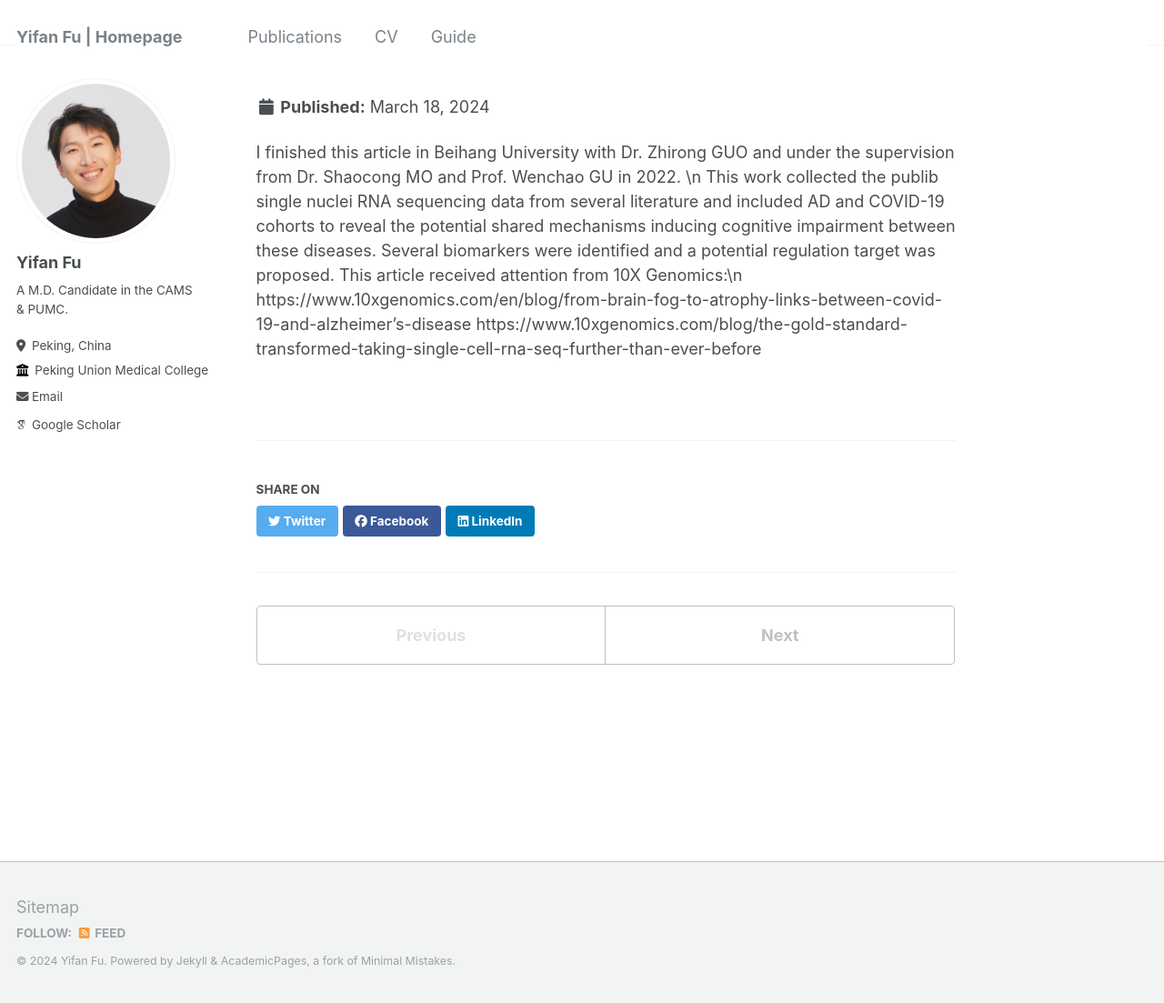
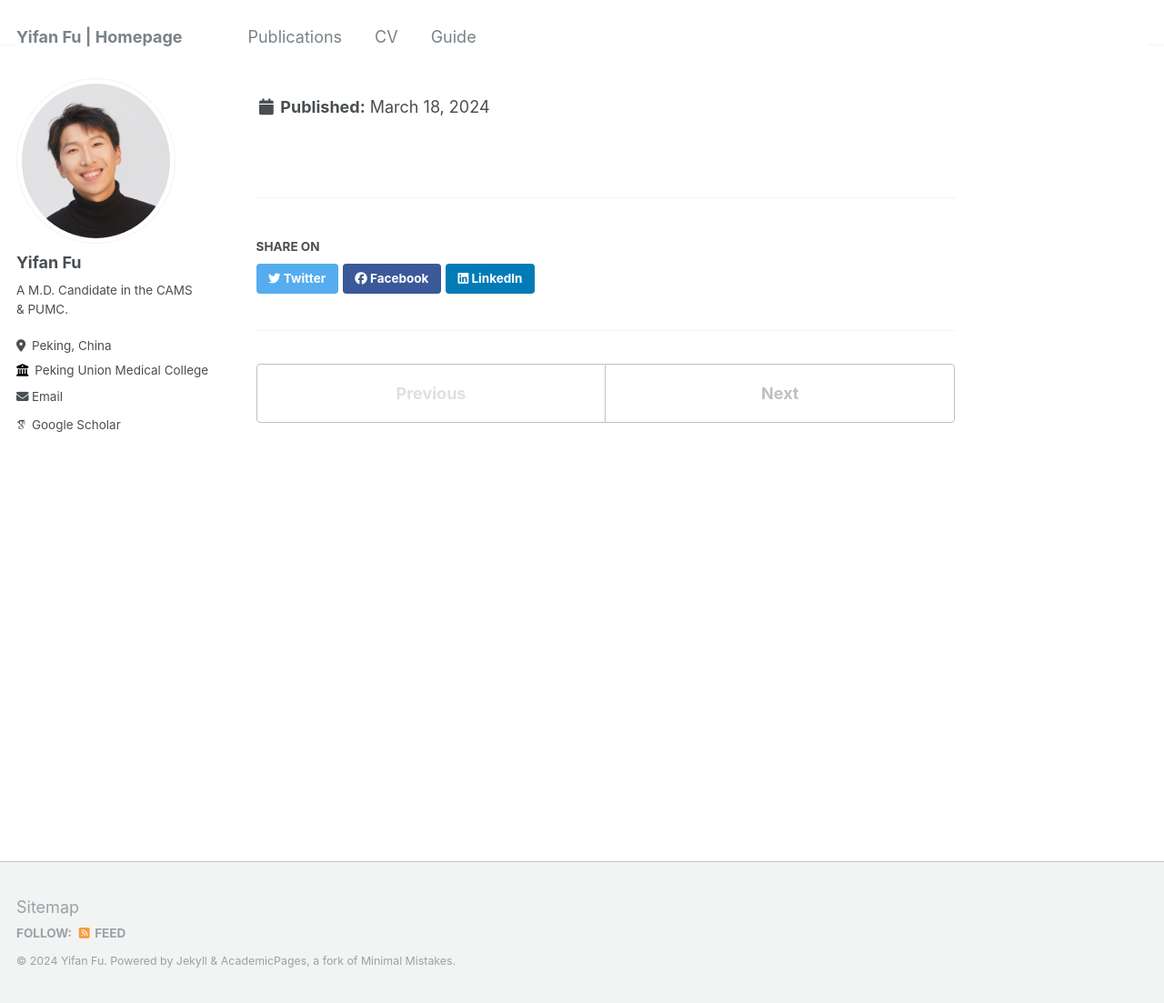
Before and after one commit to yifanfu01/yifanfu01.github.io, a Jekyll site: the page built from _publications/10-3389-fimmu-2022-967356.md, in a window 1280 px wide and 1103 px high. Shown: the whole window at 91% size. Built offline with Jekyll 4.4.1, drawn with Linux system fonts in a browser that asks for light colours; some web fonts are replaced.

Commit message:
Update 10-3389-fimmu-2022-967356.md

```diff
--- a/_publications/10-3389-fimmu-2022-967356.md
+++ b/_publications/10-3389-fimmu-2022-967356.md
@@ -8,8 +8,3 @@ venue: 'Front Immunol'
 paperurl: 'https://doi.org/10.3389/fimmu.2022.967356'
 citation: 'Fu Y, Guo Z, Wang Y, et al. Single-nucleus RNA sequencing reveals the shared mechanisms inducing cognitive impairment between COVID-19 and Alzheimer's disease. Front Immunol. 2022;13:967356.'
 ---
-I finished this article in Beihang University with Dr. Zhirong GUO and under the supervision from Dr. Shaocong MO and Prof. Wenchao GU in 2022. \n
-This work collected the publib single nuclei RNA sequencing data from several literature and included AD and COVID-19 cohorts to reveal the potential shared mechanisms inducing cognitive impairment between these diseases. Several biomarkers were identified and a potential regulation target was proposed.
-This article received attention from 10X Genomics:\n
-https://www.10xgenomics.com/en/blog/from-brain-fog-to-atrophy-links-between-covid-19-and-alzheimer’s-disease
-https://www.10xgenomics.com/blog/the-gold-standard-transformed-taking-single-cell-rna-seq-further-than-ever-before
```
